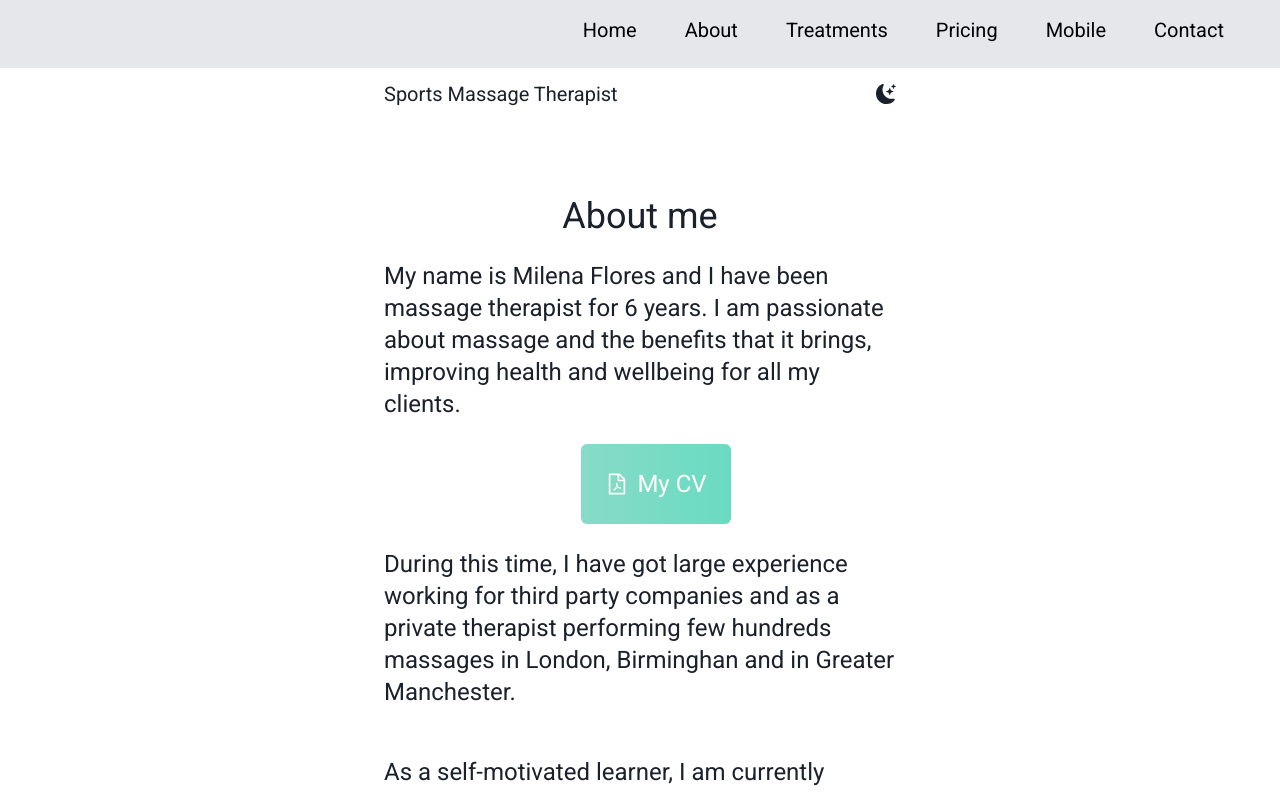
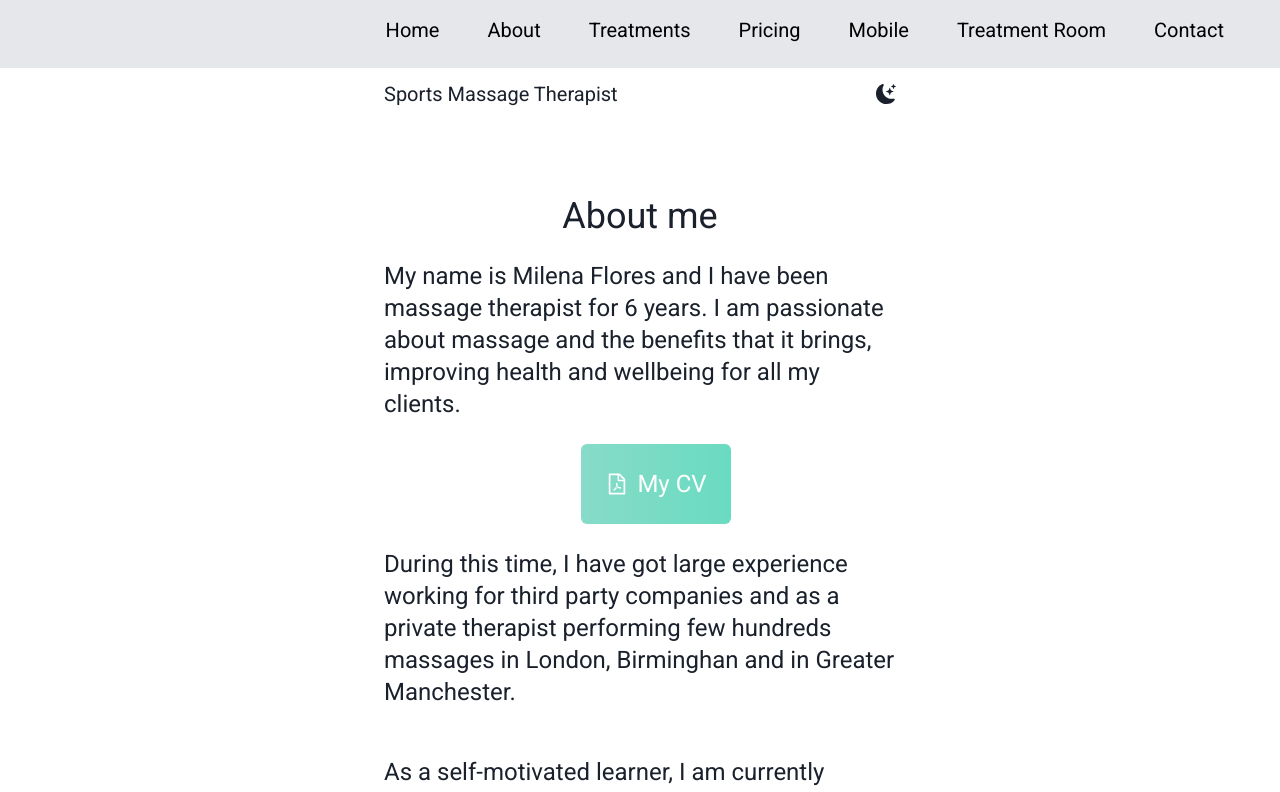
Before and after one commit to h-chagas/milena-new-portfolio, a Next.js app: page /about in a window 1280 px wide. Shown: the top 792 px of the page. Built offline with nearby package versions, Linux system fonts and the light colour scheme.

Commit message:
NavBar.js component Add Treatment Room Link to navbar

```diff
--- a/src/components/NavBar.js
+++ b/src/components/NavBar.js
@@ -70,6 +70,11 @@ function NavBar() {
                   </Link>
                 </li>
                 <li className="pb-6 text-xl text-black py-4 px-6 text-center border-b-2 md:border-b-0  hover:bg-[#b3b3b3]  border-[#b3b3b3]  md:hover:text-[#b3b3b3] md:hover:bg-transparent">
+                  <Link href="/treatment_room" onClick={() => setNavbar(!navbar)}>
+                    Treatment Room
+                  </Link>
+                </li>
+                <li className="pb-6 text-xl text-black py-4 px-6 text-center border-b-2 md:border-b-0  hover:bg-[#b3b3b3]  border-[#b3b3b3]  md:hover:text-[#b3b3b3] md:hover:bg-transparent">
                   <Link href="/contact" onClick={() => setNavbar(!navbar)}>
                     Contact
                   </Link>
```
